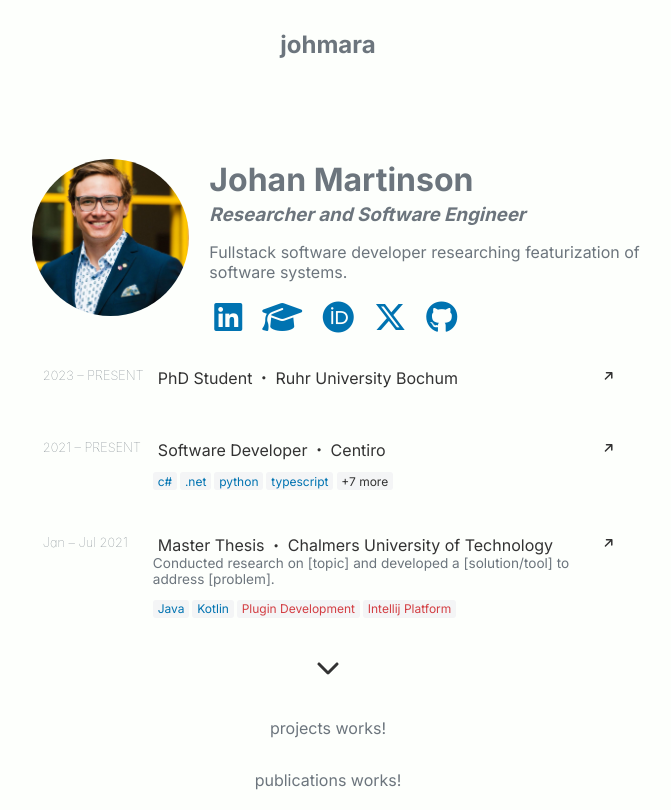
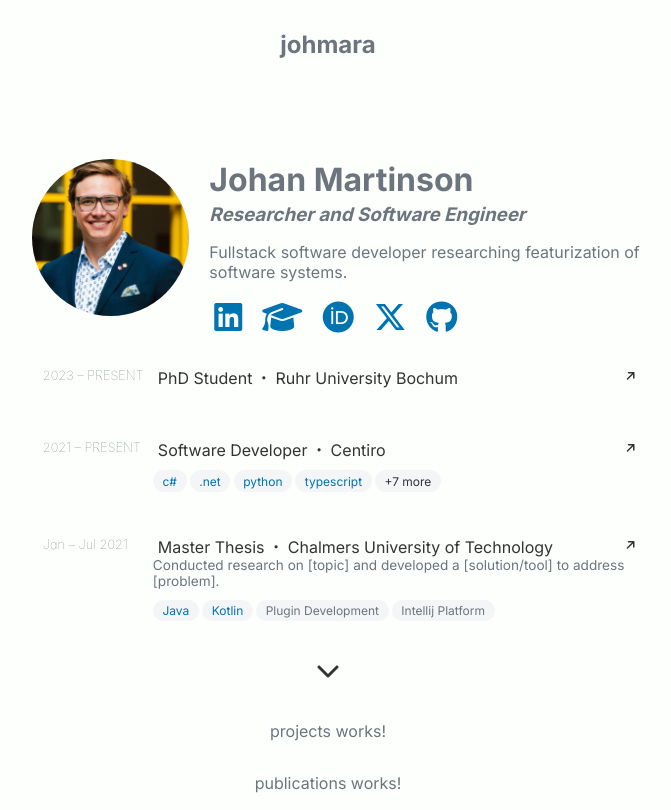
Before and after one commit to johmara/johmara.github.io, an Angular app: page /home in a window 1280 px wide. Shown: the whole page, without its empty margins (312-983 px from the left). Built offline with nearby package versions, Linux system fonts and the light colour scheme.

Commit message:
fix experience

```diff
--- a/src/app/time-line/time-line.component.scss
+++ b/src/app/time-line/time-line.component.scss
@@ -13,13 +13,16 @@
   border: 1px solid transparent; /* Initially transparent */
   border-radius: 5px;
   padding: 10px;
-  transition: border-color 0.3s ease, opacity 0.3s ease; /* Smooth transition */
+  transition: border-color 0.3s ease, opacity 0.3s ease, height 0.3s ease; /* Smooth transition */
   position: relative; /* Create positioning context */
+  width: 100%; /* Set a fixed width */
+  max-width: 600px; /* Optional: Set a maximum width */
 }
 
 .timeline-card:hover {
   border-color: var(--background-color-darker);
   box-shadow: 0 4px 8px var(--background-color-darker);
+  height: auto; /* Allow height to adjust based on content */
 }
 
 .timeline-card:hover ~ .timeline-card {
@@ -62,15 +65,15 @@
 .pill {
   display: inline-block;
   background-color: var(--background-color-darker);
-  margin: 0 0.2rem 0.2rem 0; /* Smaller margin */
-  padding: 0.1rem 0.3rem; /* Smaller padding */
-  border-radius: 3px;
-  font-size: 0.75rem; /* Smaller font size */
-  color: var(--accent-color-1); /* Use third accent color for text */
+  margin: 0 0.2rem 0.2rem 0;
+  padding: 0.2rem 0.6rem; /* Adjust padding to make it look more like a pill */
+  border-radius: 999px; /* Make the corners fully rounded */
+  font-size: 0.75rem;
+  color: var(--accent-color-1);
 }
 
 .tech {
-  color: var(--accent-color-3);
+  color: var(--main-color);
 }
 
 .language {
@@ -78,7 +81,7 @@
 }
 
 .tool {
-  color: var(--accent-color-1);
+  color: var(--main-color);
 }
 
 .card-title {
--- a/src/styles.scss
+++ b/src/styles.scss
@@ -23,6 +23,7 @@ body {
   --main-color: #6c757d; /* Main color set to a black-ish color */
   --accent-color-1: #333333; /* First accent color */
   --accent-color-2: #0073b1;; /* Second accent color */
+  --accent-color-2-background: #70CDFF;
   --accent-color-3: #D33E43; /* Second accent color */
   --font-inter: 'Inter', sans-serif; /* Load the Inter font */
 }
```
